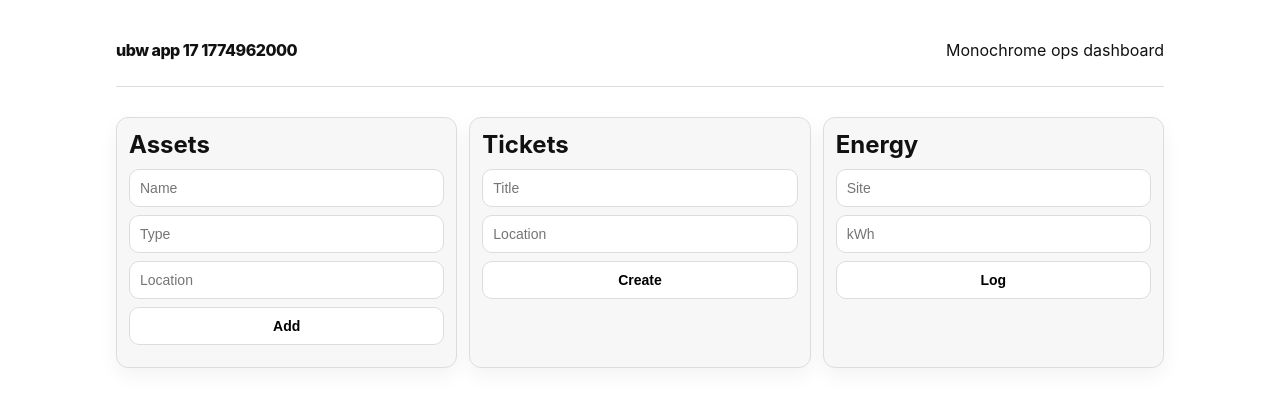
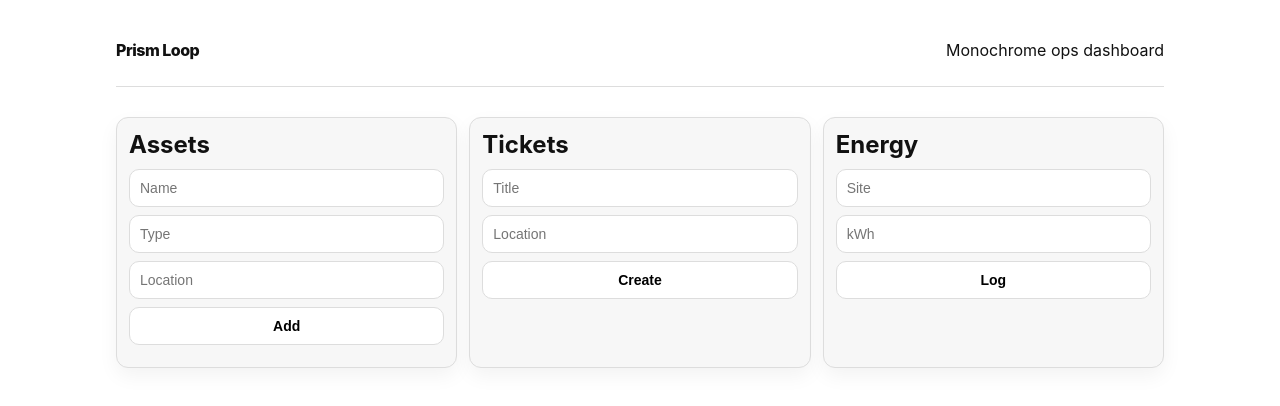
Before and after one commit to Ashutoshsingh20/bw-app-17-1774962000, a website: page public/index.html in a window 1280 px wide. Drawn offline with Linux system fonts and the light colour scheme; no server answers.

Commit message:
chore: brand app as Prism Loop

```diff
--- a/public/index.html
+++ b/public/index.html
@@ -3,13 +3,13 @@
 <head>
   <meta charset="UTF-8" />
   <meta name="viewport" content="width=device-width, initial-scale=1.0" />
-  <title>ubw app 17 1774962000</title>
+  <title>Prism Loop</title>
   <link rel="stylesheet" href="/style.css" />
 </head>
 <body>
   <div class="shell">
     <header>
-      <div class="logo">ubw app 17 1774962000</div>
+      <div class="logo">Prism Loop</div>
       <p>Monochrome ops dashboard</p>
     </header>
     <section class="metrics" id="metrics"></section>
```
Also changed, not shown: package.json (+9 -3 lines), README.md.
